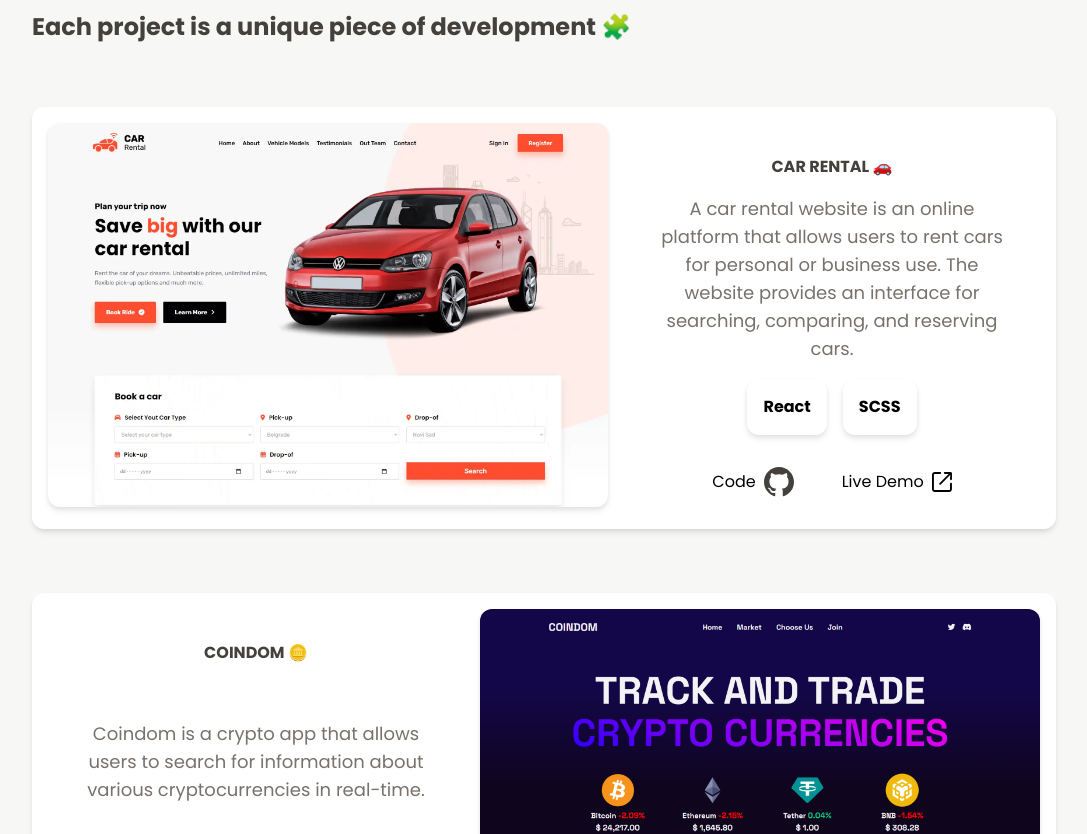
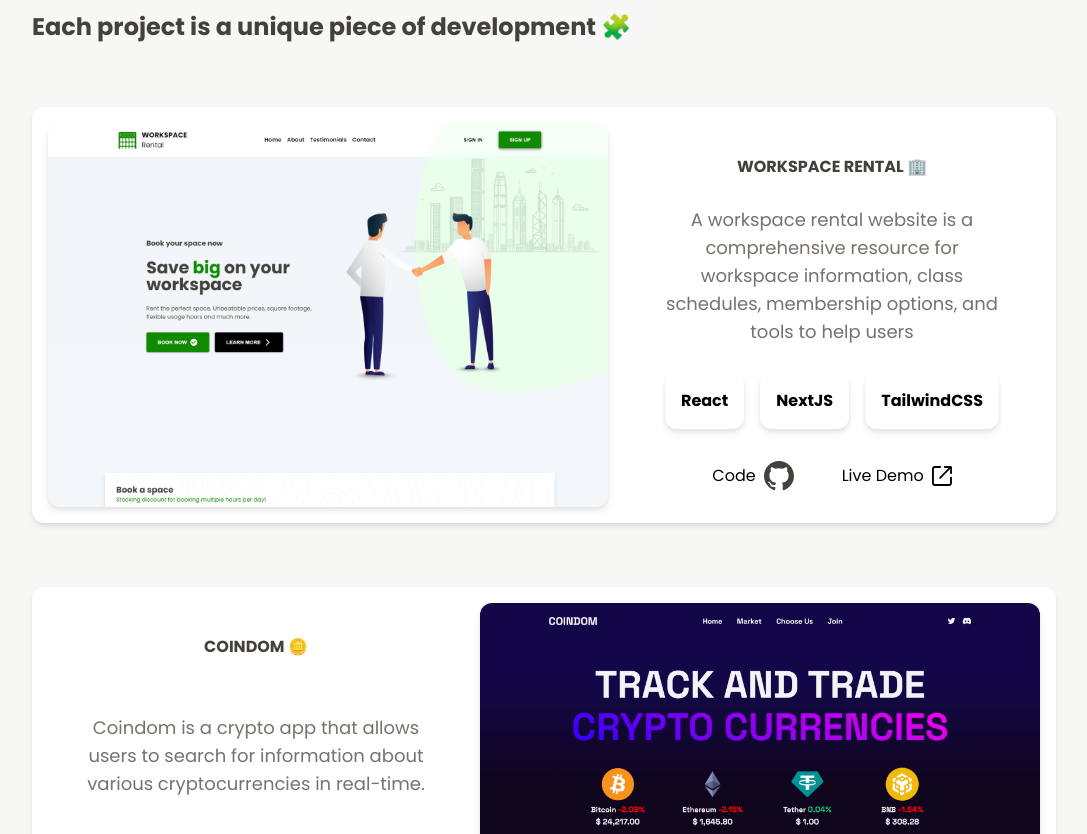
Before and after one commit to MaxChamberlain/portfolio, a Next.js app: page / in a window 1280 px wide. Shown: the part 2160-2994 px from the top of the page, without its empty margins (96-1183 px from the left). Built offline with nearby package versions, Linux system fonts and the light colour scheme.

Commit message:
Initial Commit

```diff
--- a/src/app/page.tsx
+++ b/src/app/page.tsx
@@ -13,7 +13,7 @@ import deskImage from '../assets/images/desk.png'
 import devIcon from '../assets/svgs/front-end-developer-icon.svg'
 import guyOnLaptop from '../assets/images/guy-on-laptop-emoji.png'
 import DevProjectCard from '@/components/DevProjectCard'
-import carRental from '../assets/images/car-rental-demo.webp'
+import carRental from '../assets/images/rental.png'
 import coindom from '../assets/images/coindom.png'
 import gymate from '../assets/images/gymate.webp'
 import raouf from '../assets/images/raouf.webp'
@@ -213,15 +213,16 @@ export default function Home() {
         </div>
         <DevProjectCard
           project={{
-            name: 'CAR RENTAL 🚗',
-            description: 'A car rental website is an online platform that allows users to rent cars for personal or business use. The website provides an interface for searching, comparing, and reserving cars.',
+            name: 'WORKSPACE RENTAL 🏢',
+            description: 'A workspace rental website is a comprehensive resource for workspace information, class schedules, membership options, and tools to help users',
             image: carRental,
             techStack: [
               'React',
-              'SCSS'
+              'NextJS',
+              'TailwindCSS'
             ],
             links: {
-              main: 'https://car-rental-website.vercel.app/',
+              main: 'https://workspace-rental-example-5e40l57rb-maxchamberlain.vercel.app',
               github: 'github.com',
               live: 'live.com'
             },
```
Also changed, not shown: src/assets/images/car-rental-demo.webp (deleted), src/assets/images/rental.png (added).
